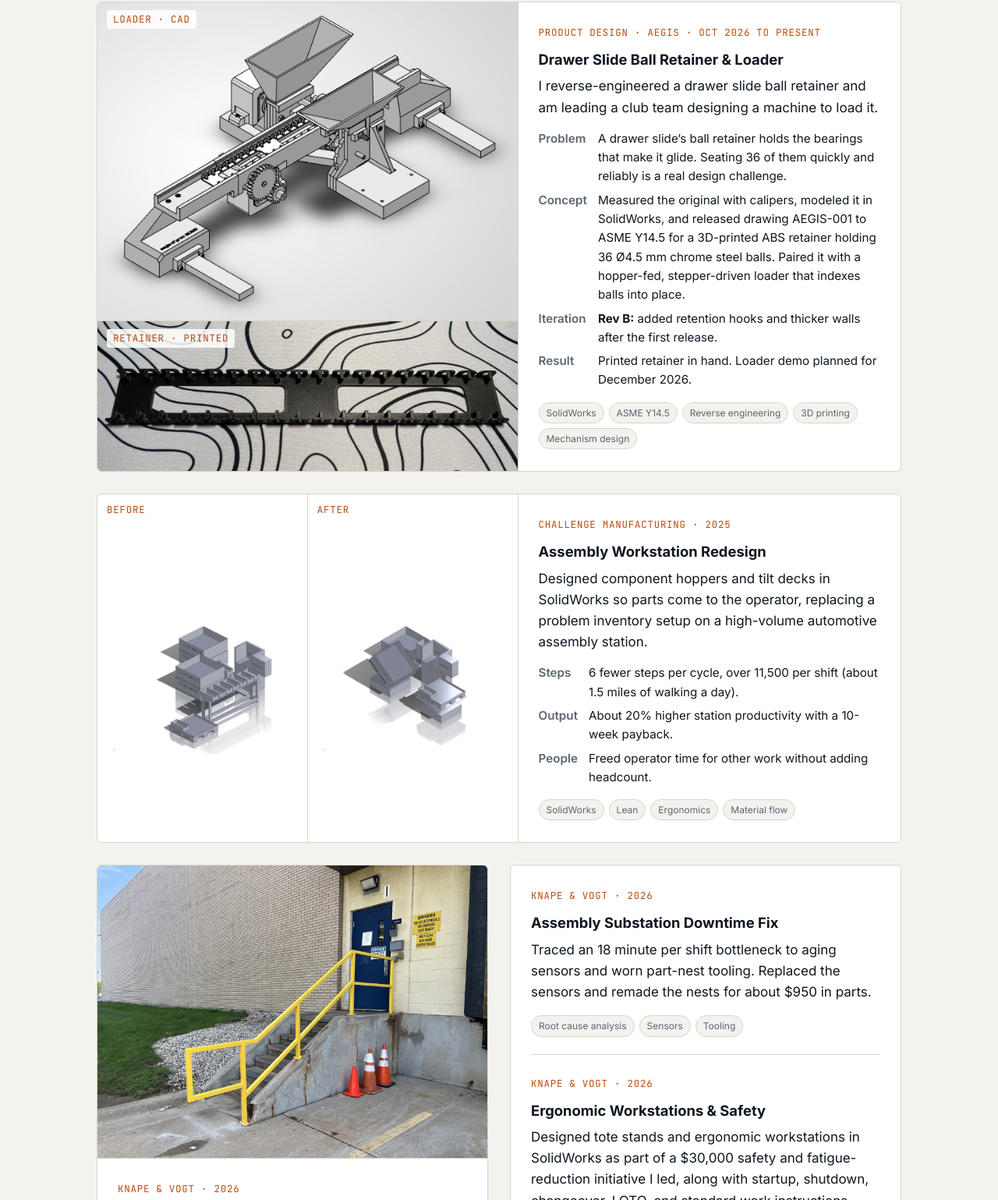
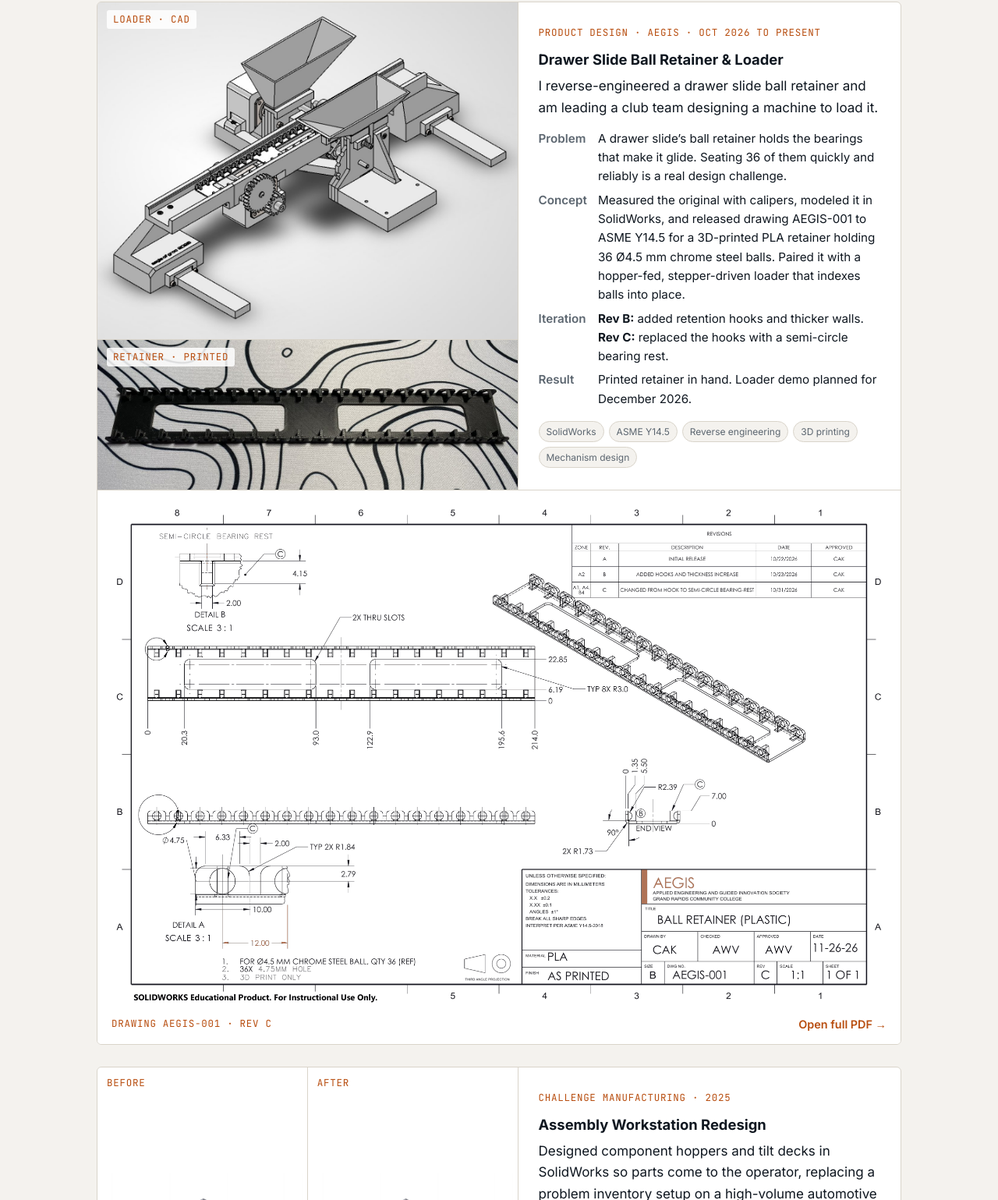
Before and after one commit to ChaseAKramer/chasekramerengineering, a plain HTML site: page index.html in a window 1280 px wide. Shown: the part 991-2530 px from the top of the page at 78% size. Drawn offline with nearby package versions, Linux system fonts and the light colour scheme.

Commit message:
Add drawing to retainer card, PLA, Rev C

```diff
--- a/index.html
+++ b/index.html
@@ -88,6 +88,11 @@
   .ph.stack figure:first-child img{width:100%;height:100%;object-fit:cover}
   .ph.stack figure:last-child img{width:100%;height:auto;display:block}
   .ph.stack figcaption{position:absolute;top:10px;left:12px;background:rgba(255,255,255,.85);padding:2px 8px;border-radius:3px;color:var(--accent-ink)}
+  .card.feature .drawing{grid-column:1/-1;margin:0;border-top:1px solid var(--line);background:#fff}
+  .card.feature .drawing img{width:100%;display:block;padding:14px 14px 0}
+  .card.feature .drawing figcaption{display:flex;justify-content:space-between;align-items:center;padding:10px 18px 14px;font-size:.9rem}
+  .card.feature .drawing figcaption .mono{color:var(--accent-ink)}
+  .card.feature .drawing figcaption a{color:var(--accent-ink);font-weight:600;text-decoration:none}
   .sep{border:none;border-top:1px solid var(--line);margin:22px 0}
   .team{margin-top:24px;border:1px solid var(--line);border-radius:6px;overflow:hidden;background:#fff}
   .team img{width:100%;display:block}
@@ -190,12 +195,13 @@
           <p>I reverse-engineered a drawer slide ball retainer and am leading a club team designing a machine to load it.</p>
           <dl>
             <dt>Problem</dt><dd>A drawer slide&rsquo;s ball retainer holds the bearings that make it glide. Seating 36 of them quickly and reliably is a real design challenge.</dd>
-            <dt>Concept</dt><dd>Measured the original with calipers, modeled it in SolidWorks, and released drawing AEGIS-001 to ASME Y14.5 for a 3D-printed ABS retainer holding 36 &Oslash;4.5 mm chrome steel balls. Paired it with a hopper-fed, stepper-driven loader that indexes balls into place.</dd>
-            <dt>Iteration</dt><dd><b>Rev B:</b> added retention hooks and thicker walls after the first release.</dd>
+            <dt>Concept</dt><dd>Measured the original with calipers, modeled it in SolidWorks, and released drawing AEGIS-001 to ASME Y14.5 for a 3D-printed PLA retainer holding 36 &Oslash;4.5 mm chrome steel balls. Paired it with a hopper-fed, stepper-driven loader that indexes balls into place.</dd>
+            <dt>Iteration</dt><dd><b>Rev B:</b> added retention hooks and thicker walls. <b>Rev C:</b> replaced the hooks with a semi-circle bearing rest.</dd>
             <dt>Result</dt><dd>Printed retainer in hand. Loader demo planned for December 2026.</dd>
           </dl>
           <div class="chips"><span class="chip">SolidWorks</span><span class="chip">ASME Y14.5</span><span class="chip">Reverse engineering</span><span class="chip">3D printing</span><span class="chip">Mechanism design</span></div>
         </div>
+        <figure class="drawing"><a href="assets/AEGIS-001-Ball-Retainer.pdf"><img src="assets/retainer-drawing.png" alt="Engineering drawing AEGIS-001, ball retainer, Rev C"></a><figcaption><span class="mono">Drawing AEGIS-001 · Rev C</span><a href="assets/AEGIS-001-Ball-Retainer.pdf">Open full PDF &rarr;</a></figcaption></figure>
       </article>
 
       <article class="card feature">
```
